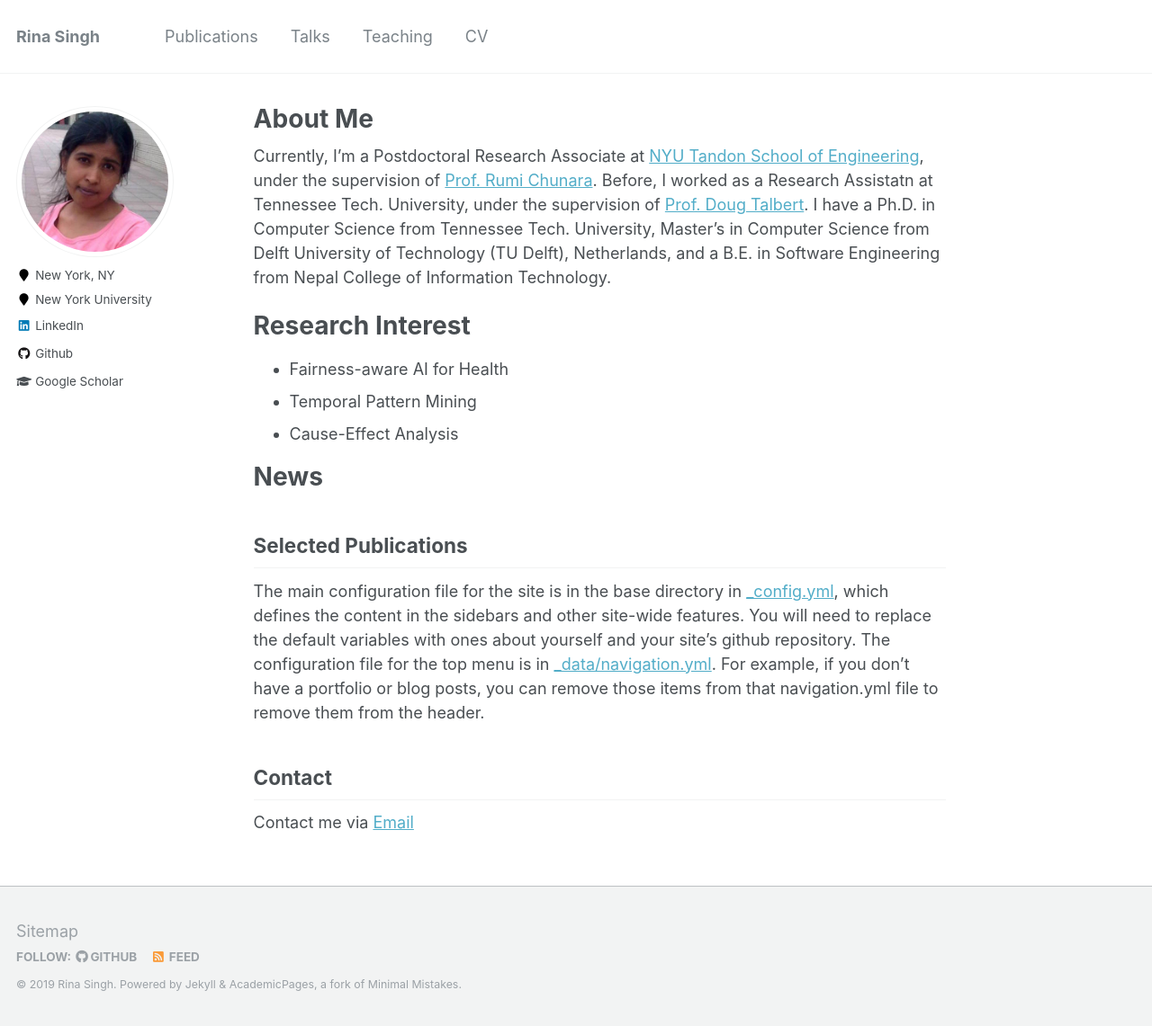
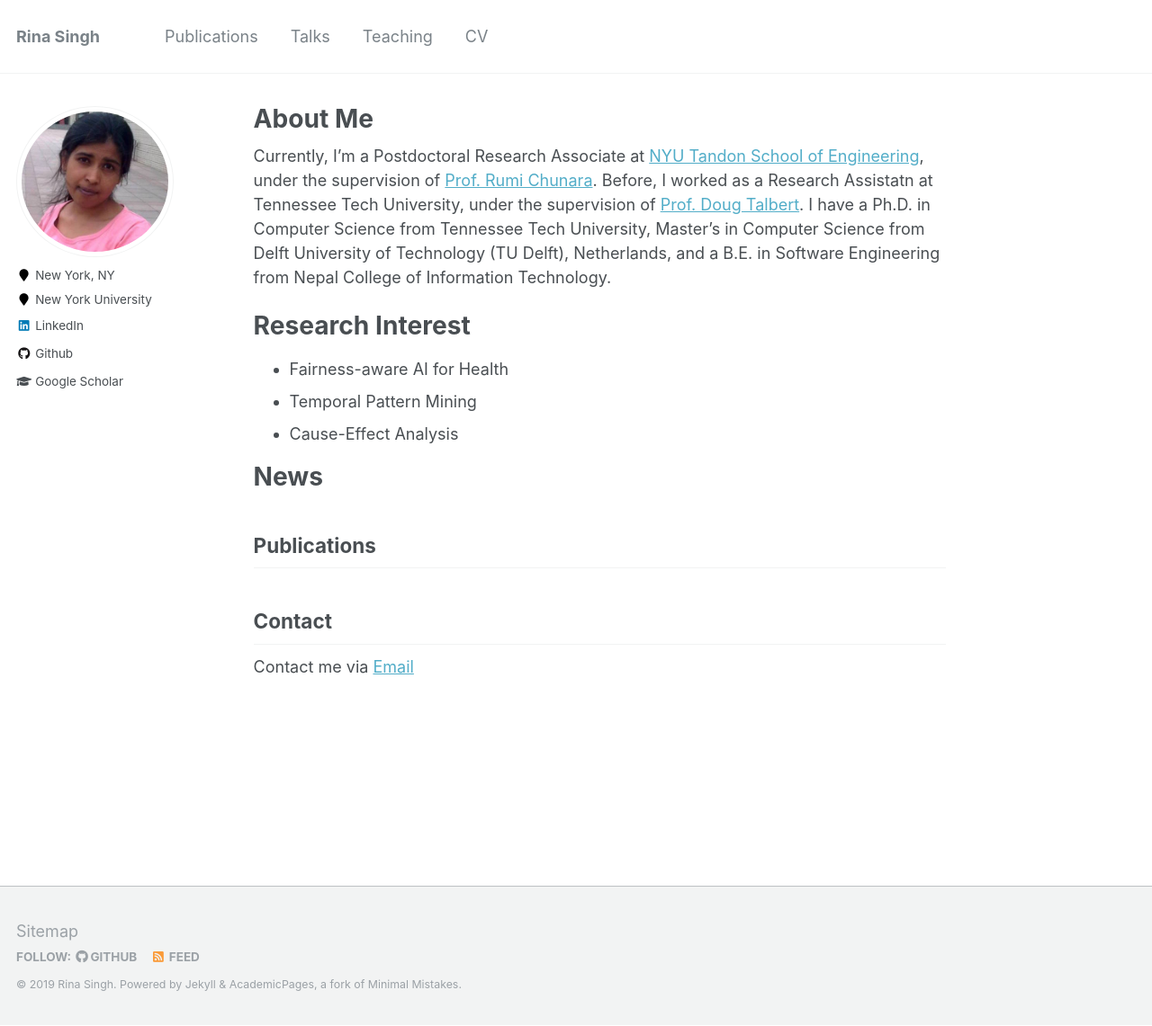
Before and after one commit to rsingh43/rsingh43.github.io, a Jekyll site: the page built from _pages/about.md, in a window 1280 px wide and 1141 px high. Shown: the whole window at 90% size. Built offline with Jekyll 4.4.1, drawn with Linux system fonts in a browser that asks for light colours.

Commit message:
Update about.md

```diff
--- a/_pages/about.md
+++ b/_pages/about.md
@@ -8,7 +8,7 @@ redirect_from:
   - /about.html
 ---
 
-Currently, I'm a Postdoctoral Research Associate at [NYU Tandon School of Engineering](https://engineering.nyu.edu/), under the supervision of [Prof. Rumi Chunara](https://rumichunara.github.io/). Before, I worked as a Research Assistatn at Tennessee Tech. University, under the supervision of [Prof. Doug Talbert](https://users.csc.tntech.edu/~dtalbert/). I have a Ph.D. in Computer Science from Tennessee Tech. University, Master’s in Computer Science from Delft University of Technology (TU Delft), Netherlands, and a B.E. in Software Engineering from Nepal College of Information Technology.
+Currently, I'm a Postdoctoral Research Associate at [NYU Tandon School of Engineering](https://engineering.nyu.edu/), under the supervision of [Prof. Rumi Chunara](https://rumichunara.github.io/). Before, I worked as a Research Assistatn at Tennessee Tech University, under the supervision of [Prof. Doug Talbert](https://users.csc.tntech.edu/~dtalbert/). I have a Ph.D. in Computer Science from Tennessee Tech University, Master’s in Computer Science from Delft University of Technology (TU Delft), Netherlands, and a B.E. in Software Engineering from Nepal College of Information Technology.
 
 Research Interest
 ======
@@ -20,9 +20,9 @@ News
 ======
 
 
-Selected Publications
+Publications
 ------
-The main configuration file for the site is in the base directory in [_config.yml](https://github.com/academicpages/academicpages.github.io/blob/master/_config.yml), which defines the content in the sidebars and other site-wide features. You will need to replace the default variables with ones about yourself and your site's github repository. The configuration file for the top menu is in [_data/navigation.yml](https://github.com/academicpages/academicpages.github.io/blob/master/_data/navigation.yml). For example, if you don't have a portfolio or blog posts, you can remove those items from that navigation.yml file to remove them from the header.
+
 
 Contact
 ------
```
